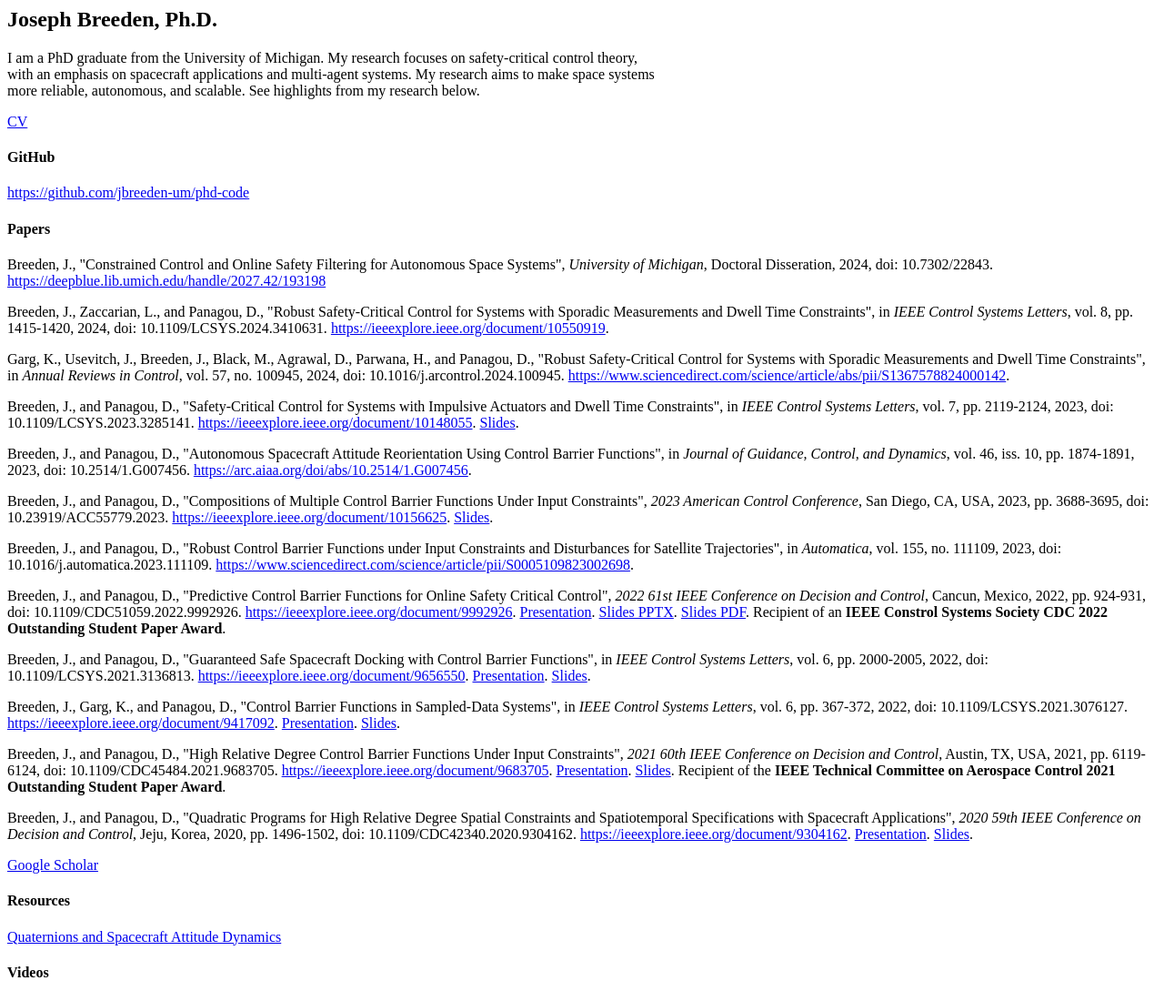
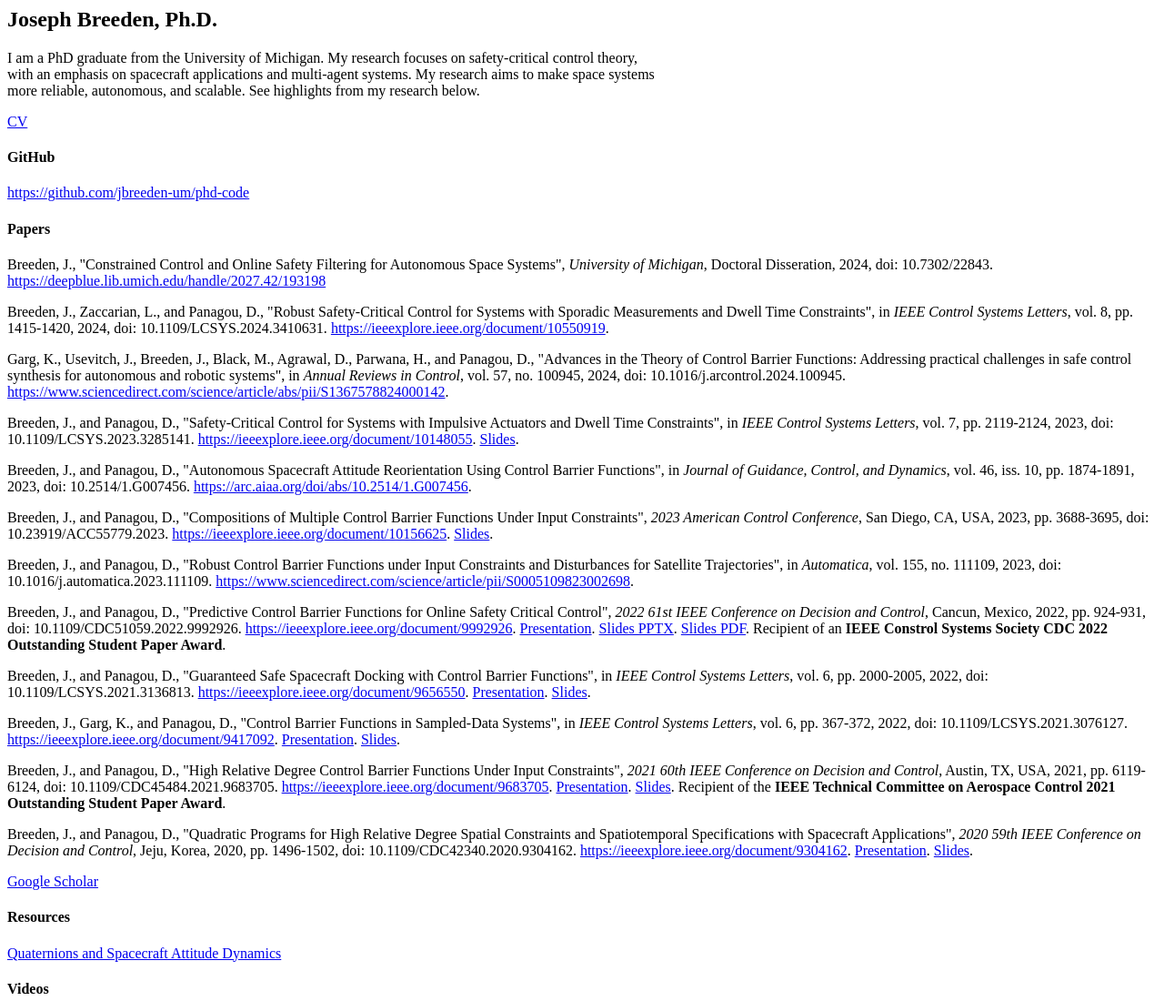
Before and after one commit to jbreeden-um/jbreeden-um.github.io, a plain HTML site: page index.html in a window 1280 px wide. Shown: the top 1100 px of the page at 91% size. Drawn offline with Linux system fonts and the light colour scheme.

Commit message:
Corrected paper title

```diff
--- a/index.html
+++ b/index.html
@@ -24,7 +24,7 @@ Breeden, J., Zaccarian, L., and Panagou, D., "Robust Safety-Critical Control for
 </p>
 
 <p>
-Garg, K., Usevitch, J., Breeden, J., Black, M., Agrawal, D., Parwana, H., and Panagou, D., "Robust Safety-Critical Control for Systems with Sporadic Measurements and Dwell Time Constraints", in <em>Annual Reviews in Control</em>, vol. 57, no. 100945, 2024, doi: 10.1016/j.arcontrol.2024.100945. <a href="https://www.sciencedirect.com/science/article/abs/pii/S1367578824000142">https://www.sciencedirect.com/science/article/abs/pii/S1367578824000142</a>.
+Garg, K., Usevitch, J., Breeden, J., Black, M., Agrawal, D., Parwana, H., and Panagou, D., "Advances in the Theory of Control Barrier Functions: Addressing practical challenges in safe control synthesis for autonomous and robotic systems", in <em>Annual Reviews in Control</em>, vol. 57, no. 100945, 2024, doi: 10.1016/j.arcontrol.2024.100945. <a href="https://www.sciencedirect.com/science/article/abs/pii/S1367578824000142">https://www.sciencedirect.com/science/article/abs/pii/S1367578824000142</a>.
 </p>
 
 <p>
```
